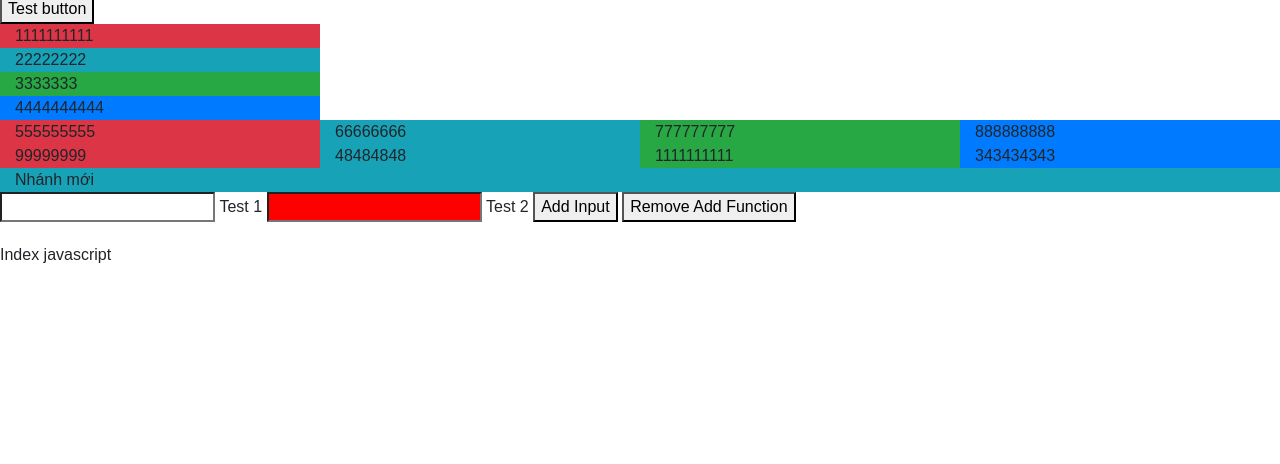
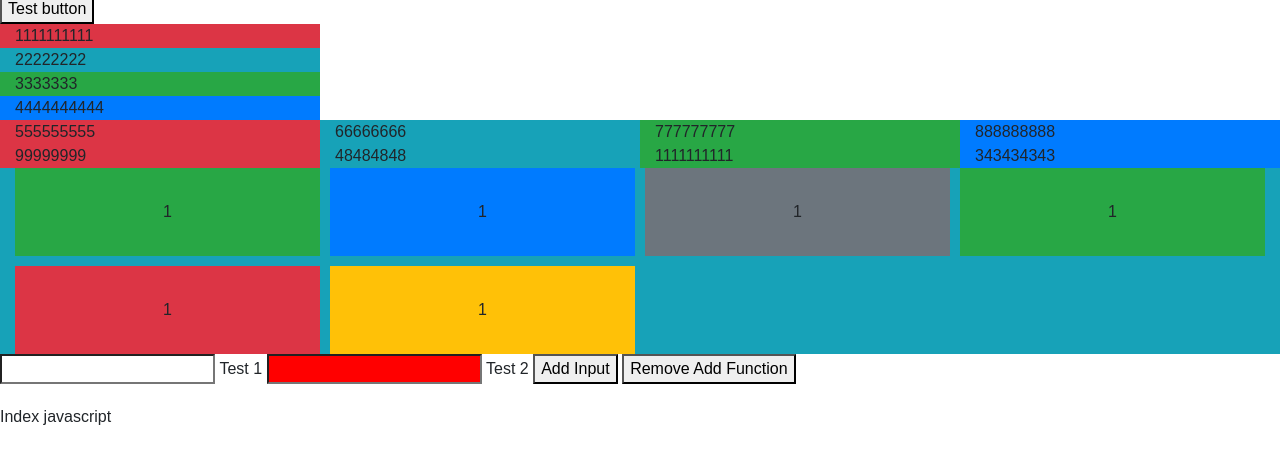
Before and after one commit to pdhung197/webdemo, a website: page index.html in a window 1280 px wide. Shown: the part 62-526 px from the top of the page. Drawn offline with nearby package versions, Linux system fonts and the light colour scheme.

Commit message:
Insert grid css

```diff
--- a/index.css
+++ b/index.css
@@ -5,3 +5,16 @@ body {
 .main .top .bottom .hand .ne {
   font-size: 2rem;
 }
+
+.wrapper {
+  display: grid;
+  grid-gap: 10px;
+  grid-template-columns: repeat(auto-fit, minmax(300px, 1fr));
+}
+
+.wrapper > div {
+  display: flex;
+  justify-content: center;
+  align-content: center;
+  padding: 2rem;
+}
--- a/index.html
+++ b/index.html
@@ -38,7 +38,7 @@
         <div class="col-md-3 bg-primary">888888888</div>
       </div>
     </div>
-    <section class="bg-warning container-fluid">
+    <section id="noid" class="bg-warning container-fluid">
       <div class="row">
         <div class="col-md-3 bg-danger">99999999</div>
         <div class="col-md-3 bg-info">48484848</div>
@@ -46,12 +46,13 @@
         <div class="col-md-3 bg-primary">343434343</div>
       </div>
     </section>
-    <section class="bg-info container-fluid">
-      <div class="grid">
-        <div class="item1">
-          Nhánh mới
-        </div>
-      </div>
+    <section id="cssgrid" class="bg-info container-fluid wrapper cssgrid">
+      <div class="bg-success">1</div>
+      <div class="bg-primary">1</div>
+      <div class="bg-secondary">1</div>
+      <div class="bg-success">1</div>
+      <div class="bg-danger">1</div>
+      <div class="bg-warning">1</div>
     </section>
     <div id="textdiv">
       <input type="text" name="text1" id="text1" value="" />
--- a/index.js
+++ b/index.js
@@ -146,6 +146,12 @@ document.write("Index javascript");
     console.log(isStrictMode());
   });
 
+  $(window).on("resize", function () {
+    $('#cssgrid > div').each(function () {
+      $(this).text($(this).width());
+    });
+  });
+
   function isStrictMode() {
     console.log(typeof this);
     return typeof this === "undefined";
```
Also changed, not shown: index.min.css, index.min.js.
